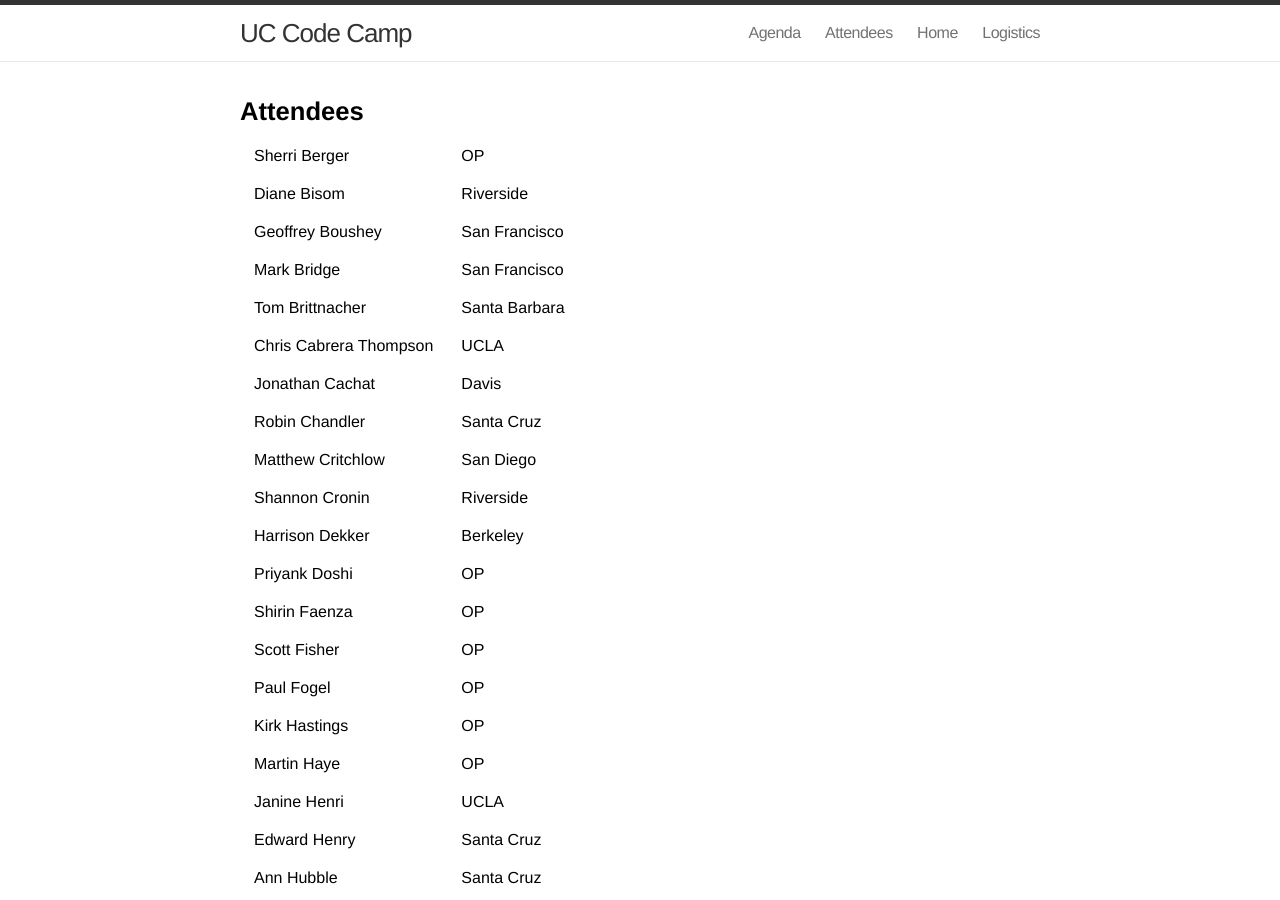
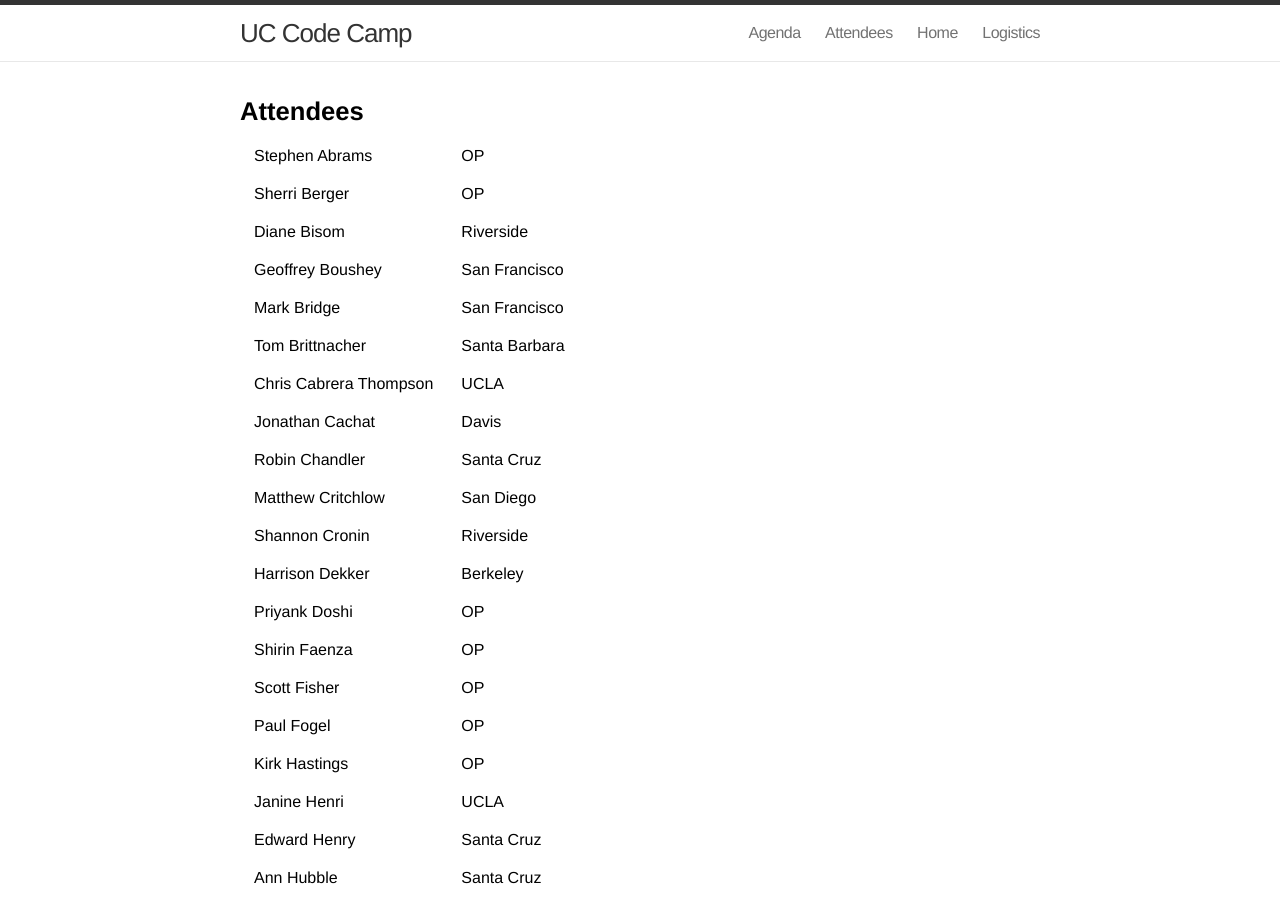
Before and after one commit to CDLUC3/UC-code-camp, a Jekyll site: the page built from attendees.md, in a window 1280 px wide and 900 px high. Built offline with Jekyll 4.4.1, drawn with Linux system fonts in a browser that asks for light colours; Markdown is read by kramdown in place of the engine named in the settings.

Commit message:
removing martin adding stephen

```diff
--- a/attendees.md
+++ b/attendees.md
@@ -5,6 +5,7 @@
 ---
 
 <table cellspacing="14">
+<tr>	<td>	Stephen Abrams	</td>	<td>	</td>	<td>	OP	</td>	</tr>
 <tr>	<td>	Sherri Berger	</td>	<td>	</td>	<td>	OP	</td>	</tr>
 <tr>	<td>	Diane Bisom	</td>	<td>	</td>	<td>	Riverside	</td>	</tr>
 <tr>	<td>	Geoffrey Boushey	</td>	<td>	</td>	<td>	San Francisco	</td>	</tr>
@@ -21,7 +22,6 @@
 <tr>	<td>	Scott Fisher	</td>	<td>	</td>	<td>	OP	</td>	</tr>
 <tr>	<td>	Paul Fogel	</td>	<td>	</td>	<td>	OP	</td>	</tr>
 <tr>	<td>	Kirk Hastings	</td>	<td>	</td>	<td>	OP	</td>	</tr>
-<tr>	<td>	Martin Haye	</td>	<td>	</td>	<td>	OP	</td>	</tr>
 <tr>	<td>	Janine Henri	</td>	<td>	</td>	<td>	UCLA	</td>	</tr>
 <tr>	<td>	Edward Henry	</td>	<td>	</td>	<td>	Santa Cruz	</td>	</tr>
 <tr>	<td>	Ann Hubble	</td>	<td>	</td>	<td>	Santa Cruz	</td>	</tr>
```
